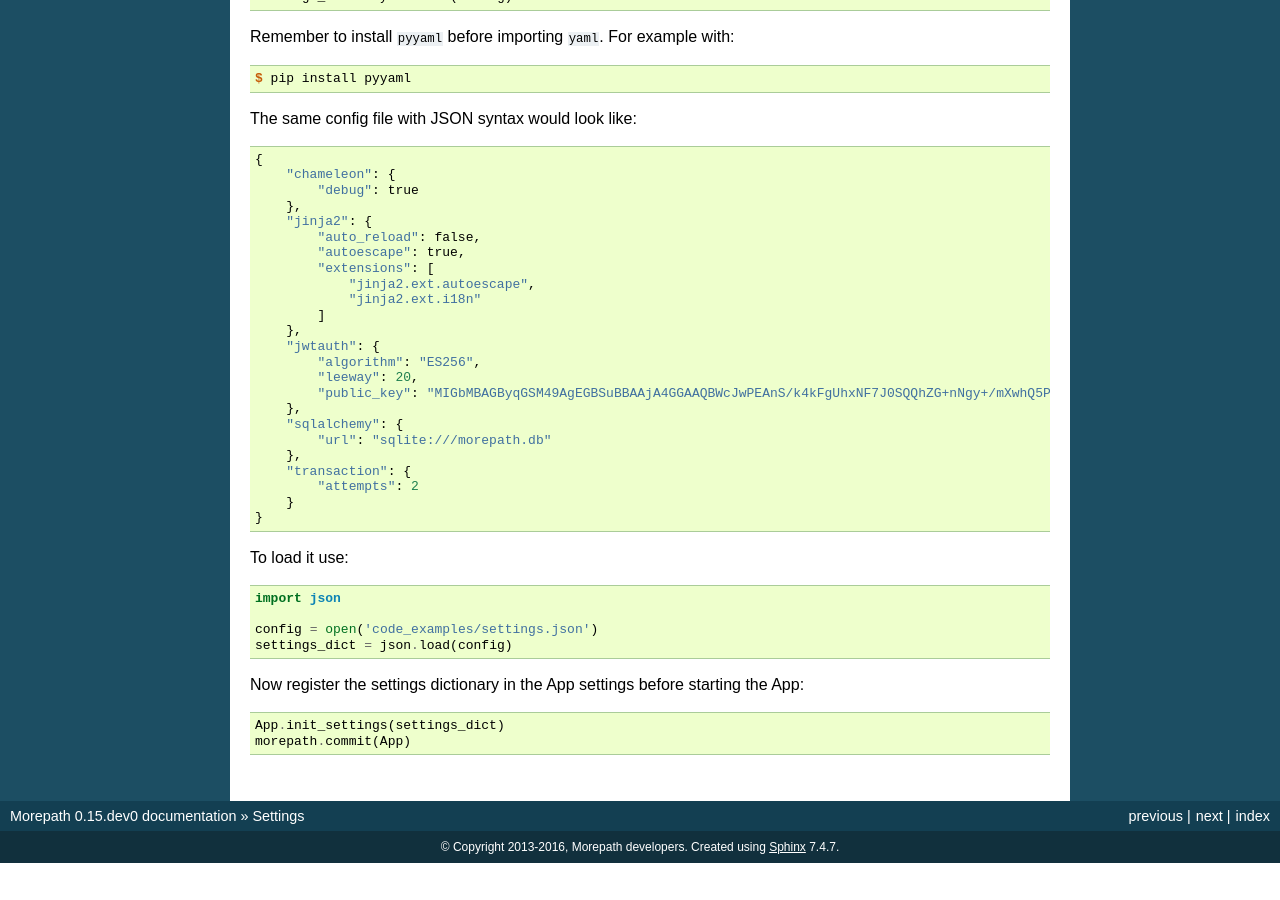
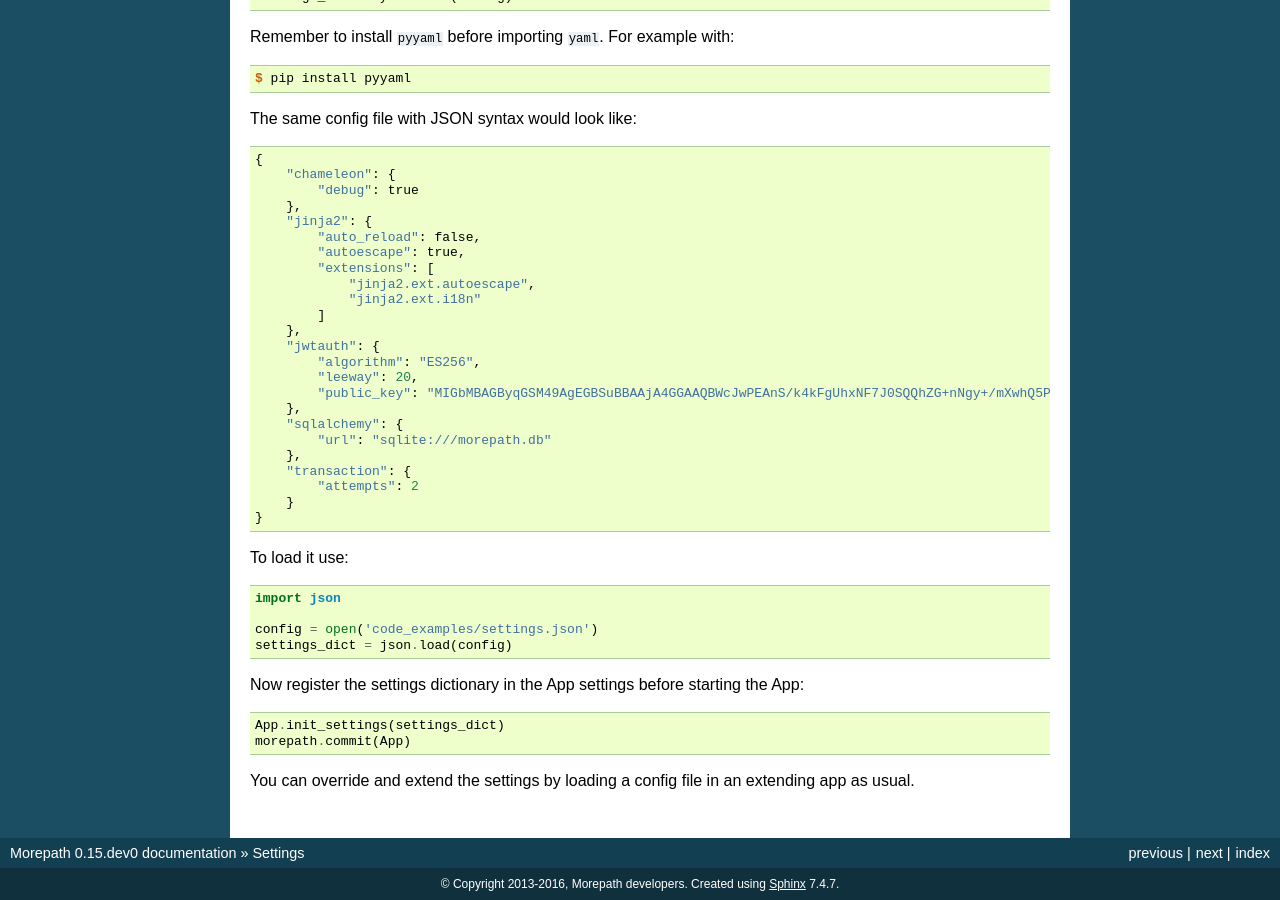
Before and after one commit to morepath/morepath, a Sphinx documentation site: the page built from doc/settings.rst, in a window 1280 px wide and 900 px high, scrolled down 1966 px. Built offline with Sphinx 7.4.7, drawn with Linux system fonts in a browser that asks for light colours; before the commit the page ends 2829 px from its top, so only the background shows below that.

Commit message:
Mention extending and overriding of settings with init_settings in docs

```diff
--- a/doc/settings.rst
+++ b/doc/settings.rst
@@ -115,3 +115,6 @@ before starting the App::
 
   App.init_settings(settings_dict)
   morepath.commit(App)
+
+You can override and extend the settings by loading a config file in an
+extending app as usual.
```
